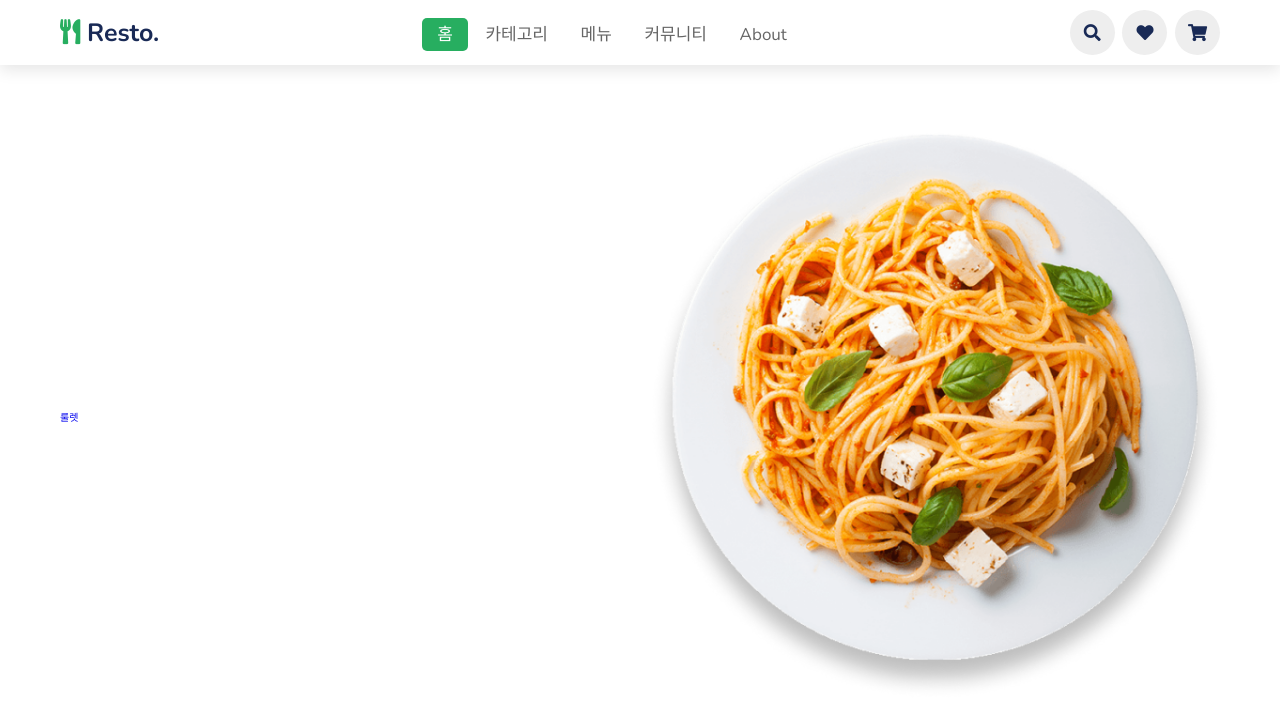
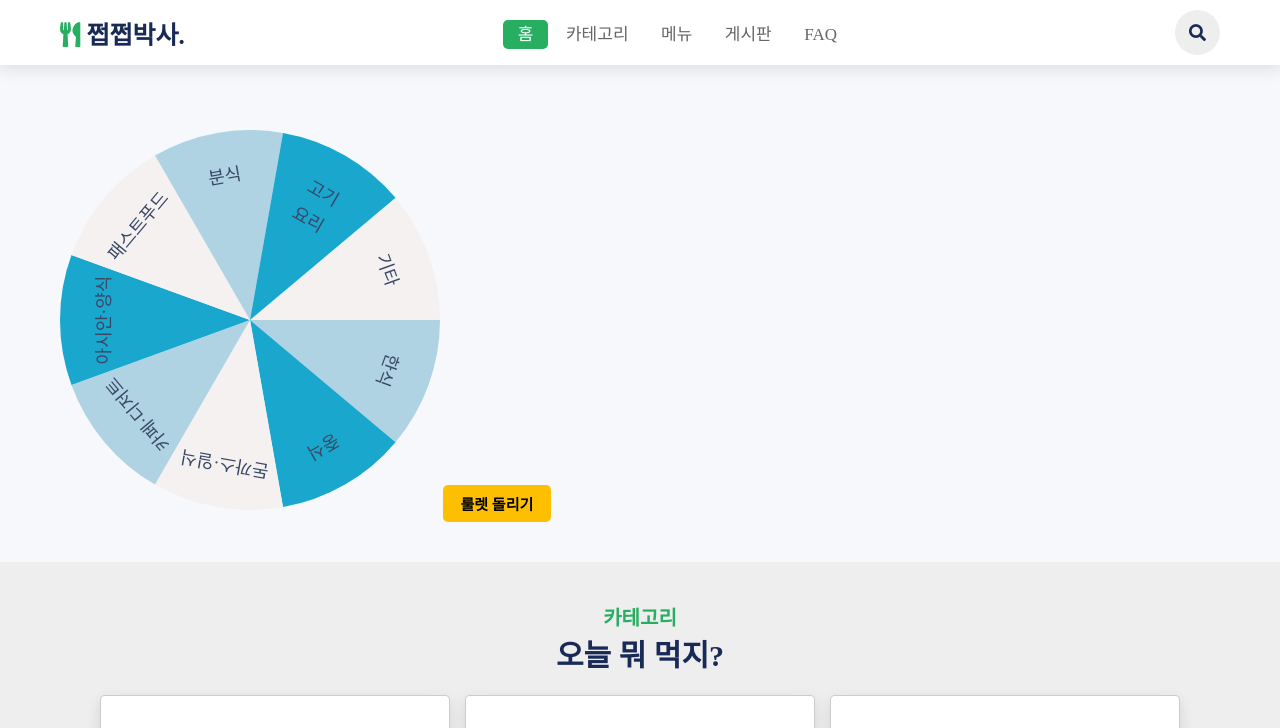
Before and after one commit to gimmetype/Opensource-Project-Basic, a Django app: page / in a window 1280 px wide. Shown: the top 728 px of the page. Run offline with Django 4.2, Linux system fonts and the light colour scheme.

Commit message:
룰렛 깨짐 수정?

```diff
--- /dev/null
+++ b/food/static/js/roulette.js
@@ -0,0 +1,66 @@
+const $c = document.querySelector("canvas");
+const ctx = $c.getContext(`2d`);
+
+
+const product = [
+  "한식", "중식", "돈까스·일식", "카페·디저트", "아시안·양식", "패스트푸드", "분식", "고기 요리", "기타",
+];
+
+const colors = ["#F6F1F1", "#AFD3E2", "#19A7CE", "#146C94"];
+
+const newMake = () => {
+    const [cw, ch] = [$c.width / 2, $c.height / 2];
+    const arc = Math.PI / (product.length / 2);
+
+    for (let i = 0; i < product.length; i++) {
+      ctx.beginPath();
+      ctx.fillStyle = colors[i % (colors.length -1)];
+      ctx.moveTo(cw, ch);
+      ctx.arc(cw, ch, cw, arc * (i - 1), arc * i);
+      ctx.fill();
+      ctx.closePath();
+    }
+
+    ctx.fillStyle = "#394867";
+    ctx.font = "18px Pretendard";
+    ctx.textAlign = "center";
+
+    for (let i = 0; i < product.length; i++) {
+      const angle = (arc * i) + (arc / 2);
+
+      ctx.save()  ;
+
+      ctx.translate(
+        cw + Math.cos(angle) * (cw - 50),
+        ch + Math.sin(angle) * (ch - 50),
+      );
+
+      ctx.rotate(angle + Math.PI / 2);
+
+      product[i].split(" ").forEach((text, j) => {
+        ctx.fillText(text, 0, 30 * j);
+      });
+
+      ctx.restore();
+    }
+}
+
+const rotate = () => {
+  $c.style.transform = `initial`;
+  $c.style.transition = `initial`;
+
+  setTimeout(() => {
+
+    const ran = Math.floor(Math.random() * product.length);
+
+    const arc = 360 / product.length;
+    const rotate = (ran * arc) + 3600 + (arc * 3) - (arc/4);
+
+    $c.style.transform = `rotate(-${rotate}deg)`;
+    $c.style.transition = `1.5s`;
+
+    setTimeout(() => alert(`오늘 ${product[ran]} 어떠신가요?`), 2000);
+  }, 1);
+};
+
+newMake();
--- a/food/static/style.css
+++ b/food/static/style.css
@@ -604,8 +604,35 @@ header .flex .icons #menu-bars{
     opacity:0;
 }
 
+@import url("https://cdn.jsdelivr.net/gh/orioncactus/pretendard/dist/web/static/pretendard.css");
+* {
+    font-family: Pretendard;
+}
 
+body {
+    background: #f7f8fc;
+}
 
+canvas {
+  transition: 2s;
+}
+
+button {
+  background: #febf00;
+  margin-top: 1rem;
+  padding: .8rem 1.8rem;
+  border: none;
+  font-size: 1.5rem;
+  font-weight: bold;
+  border-radius: 5px;
+  transition: .2s;
+  cursor: pointer;
+}
+
+button:active {
+  background: #444;
+  color: #f9f9f9;
+}
 
 
 
--- a/food/templates/foodoctor/index.html
+++ b/food/templates/foodoctor/index.html
@@ -5,7 +5,8 @@
     <meta charset="UTF-8">
     <meta http-equiv="X-UA-Compatible" content="IE=edge">
     <meta name="viewport" content="width=device-width, initial-scale=1.0">
-    <title>Complete Responsive Food Website Design Tutorial</title>
+    <title>충북대 쩝쩝박사</title>
+
 
     <link rel="stylesheet" href="https://unpkg.com/swiper/swiper-bundle.min.css" />
 
@@ -14,6 +15,7 @@
 
     <!-- custom css file link  -->
     <link rel="stylesheet" type="text/css" href="{% static 'style.css' %}">
+
 
 </head>
 <body>
@@ -24,21 +26,19 @@
 
     <section class="flex">
 
-        <a href="#" class="logo"><i class="fas fa-utensils"></i> resto.</a>
+        <a href="#" class="logo"><i class="fas fa-utensils"></i> 쩝쩝박사.</a>
 
         <nav class="navbar">
             <a class="active" href="#home">홈</a>
             <a href="#dishes">카테고리</a>
             <a href="#menu">메뉴</a>
-            <a href="#review">커뮤니티</a>
-            <a href="#about">about</a>
+            <a href="#review">게시판</a>
+            <a href="#about">FAQ</a>
         </nav>
 
         <div class="icons">
             <i class="fas fa-bars" id="menu-bars"></i>
             <i class="fas fa-search" id="search-icon"></i>
-            <a href="#" class="fas fa-heart"></a>
-            <a href="#" class="fas fa-shopping-cart"></a>
         </div>
 
     </section>
@@ -59,7 +59,7 @@
 
 <div class="container">
 
-{#    룰렛 만들기    #}
+{#룰렛 만들기#}
     <section class="home" id="home">
 
         <div class="swiper home-slider">
@@ -68,18 +68,14 @@
 
                 <div class="swiper-slide slide">
                     <div class="content">
-                        <a href="#" class="centered-button">룰렛</a>
-                    </div>
-                    <div class="image">
-                        <img src="images/home-img-1.png" alt="">
+                        <div>
+                          <canvas width="380" height='380'></canvas>
+                          <button onclick="rotate()">룰렛 돌리기</button>
+                        </div>
                     </div>
                 </div>
 
-
             </div>
-
-            <div class="swiper-pagination"></div>
-
         </div>
 
     </section>
@@ -88,160 +84,69 @@
 
 <!-- home section ends -->
 
-<!-- dishes section starts  -->
+<!-- category section starts  -->
 
 <div class="container">
 
     <section class="dishes" id="dishes">
 
         <h3 class="sub-heading"> 카테고리 </h3>
-        <h1 class="heading"> popular dishes </h1>
+        <h1 class="heading"> 오늘 뭐 먹지? </h1>
 
         <div class="box-container">
 
             <div class="box">
-                <a href="#" class="fas fa-heart"></a>
-                <a href="#" class="fas fa-eye"></a>
-                <img src="images/dish-1.png" alt="">
-                <h3>한식</h3>
-                <div class="stars">
-                    <i class="fas fa-star"></i>
-                    <i class="fas fa-star"></i>
-                    <i class="fas fa-star"></i>
-                    <i class="fas fa-star"></i>
-                    <i class="fas fa-star-half-alt"></i>
-                </div>
-                <span>$15.99</span>
-                <a href="#" class="btn">add to cart</a>
+                <img src="https://png.pngtree.com/png-clipart/20230425/original/pngtree-a-bibimbap-bowl-png-image_9101605.png" alt="" width="max-width: 90% height: auto">
+                <br>
+                <a href="#" onclick="location.href='korean_restaurants.html'" class="btn">한식</a>
             </div>
 
             <div class="box">
-                <a href="#" class="fas fa-heart"></a>
-                <a href="#" class="fas fa-eye"></a>
-                <img src="images/dish-2.png" alt="">
-                <h3>중식</h3>
-                <div class="stars">
-                    <i class="fas fa-star"></i>
-                    <i class="fas fa-star"></i>
-                    <i class="fas fa-star"></i>
-                    <i class="fas fa-star"></i>
-                    <i class="fas fa-star-half-alt"></i>
-                </div>
-                <span>$15.99</span>
-                <a href="#" class="btn">add to cart</a>
+                <img src="https://cdn.shopify.com/s/files/1/0585/0785/3956/products/c759fda4fe55a8f2b73777e31b301c8d.png?v=1656914064" alt="" width="max-width: 120% height: auto">
+                <br>
+                <a href="#" class="btn">중식</a>
             </div>
 
             <div class="box">
-                <a href="#" class="fas fa-heart"></a>
-                <a href="#" class="fas fa-eye"></a>
-                <img src="images/dish-3.png" alt="">
-                <h3>돈까스·일식</h3>
-                <div class="stars">
-                    <i class="fas fa-star"></i>
-                    <i class="fas fa-star"></i>
-                    <i class="fas fa-star"></i>
-                    <i class="fas fa-star"></i>
-                    <i class="fas fa-star-half-alt"></i>
-                </div>
-                <span>$15.99</span>
-                <a href="#" class="btn">add to cart</a>
+                <img src="https://dltnswn2121.mycafe24.com/wp-content/uploads/2022/07/slider_iteam.png" alt="" width="max-width: 80% height: auto">
+                <br>
+                <a href="#" class="btn">돈까스·일식</a>
             </div>
 
             <div class="box">
-                <a href="#" class="fas fa-heart"></a>
-                <a href="#" class="fas fa-eye"></a>
-                <img src="images/dish-4.png" alt="">
-                <h3>카페·디저트</h3>
-                <div class="stars">
-                    <i class="fas fa-star"></i>
-                    <i class="fas fa-star"></i>
-                    <i class="fas fa-star"></i>
-                    <i class="fas fa-star"></i>
-                    <i class="fas fa-star-half-alt"></i>
-                </div>
-                <span>$15.99</span>
-                <a href="#" class="btn">add to cart</a>
+                <img src="http://www.breadnco.kr/wp-content/uploads/2022/05/%EB%8F%8C%EC%B2%B4%EC%BD%9C%EB%93%9C%EB%B8%8C%EB%A3%A8%EC%A0%9C%ED%92%88%EB%93%B1%EB%A1%9D%EC%9A%A9.png" alt="" width="max-width: 100% height: auto">
+                <br>
+                <a href="#" class="btn">카페·디저트</a>
             </div>
 
             <div class="box">
-                <a href="#" class="fas fa-heart"></a>
-                <a href="#" class="fas fa-eye"></a>
-                <img src="images/dish-5.png" alt="">
-                <h3>아시안·양식</h3>
-                <div class="stars">
-                    <i class="fas fa-star"></i>
-                    <i class="fas fa-star"></i>
-                    <i class="fas fa-star"></i>
-                    <i class="fas fa-star"></i>
-                    <i class="fas fa-star-half-alt"></i>
-                </div>
-                <span>$15.99</span>
-                <a href="#" class="btn">add to cart</a>
+                <img src="https://namuya.co.kr/board/data/file/menu/2040648481_KnbaLuCp_d51db689280cb798f095c5916ca165d54db14e7f.png" alt="" width="max-width: 100% height: auto">
+                <br>
+                <a href="#" class="btn">아시안·양식</a>
             </div>
 
             <div class="box">
-                <a href="#" class="fas fa-heart"></a>
-                <a href="#" class="fas fa-eye"></a>
-                <img src="images/dish-6.png" alt="">
-                <h3>패스트푸드</h3>
-                <div class="stars">
-                    <i class="fas fa-star"></i>
-                    <i class="fas fa-star"></i>
-                    <i class="fas fa-star"></i>
-                    <i class="fas fa-star"></i>
-                    <i class="fas fa-star-half-alt"></i>
-                </div>
-                <span>$15.99</span>
-                <a href="#" class="btn">add to cart</a>
+                <img src="https://www.pngplay.com/wp-content/uploads/7/Hamburger-Sandwich-PNG-HD-Quality.png" alt="" width="max-width: 100% height: auto">
+                <br>
+                <a href="#" class="btn">패스트푸드</a>
             </div>
 
             <div class="box">
-                <a href="#" class="fas fa-heart"></a>
-                <a href="#" class="fas fa-eye"></a>
-                <img src="images/dish-1.png" alt="">
-                <h3>분식</h3>
-                <div class="stars">
-                    <i class="fas fa-star"></i>
-                    <i class="fas fa-star"></i>
-                    <i class="fas fa-star"></i>
-                    <i class="fas fa-star"></i>
-                    <i class="fas fa-star-half-alt"></i>
-                </div>
-                <span>$15.99</span>
-                <a href="#" class="btn">add to cart</a>
+                <img src="https://cdn.shopify.com/s/files/1/0585/0785/3956/products/9383a6402cbf2028bf5f4feeaafe4b7a.png?v=1656410416" alt="" width="max-width: 100% height: auto">
+                <br>
+                <a href="#" class="btn">분식</a>
             </div>
 
             <div class="box">
-            <a href="#" class="fas fa-heart"></a>
-            <a href="#" class="fas fa-eye"></a>
-            <img src="images/dish-1.png" alt="">
-            <h3>고기</h3>
-            <div class="stars">
-                <i class="fas fa-star"></i>
-                <i class="fas fa-star"></i>
-                <i class="fas fa-star"></i>
-                <i class="fas fa-star"></i>
-                <i class="fas fa-star-half-alt"></i>
-            </div>
-            <span>$15.99</span>
-            <a href="#" class="btn">add to cart</a>
-
+                <img src="https://convenii.com/web/product/big/202212/8f7fed34847bdd7e7a1d64273805ee97.png" alt="" width="max-width: 100% height: auto">
+                <br>
+                <a href="#" class="btn">고기 요리</a>
             </div>
 
             <div class="box">
-            <a href="#" class="fas fa-heart"></a>
-            <a href="#" class="fas fa-eye"></a>
-            <img src="images/dish-1.png" alt="">
-            <h3>기타</h3>
-            <div class="stars">
-                <i class="fas fa-star"></i>
-                <i class="fas fa-star"></i>
-                <i class="fas fa-star"></i>
-                <i class="fas fa-star"></i>
-                <i class="fas fa-star-half-alt"></i>
-            </div>
-            <span>$15.99</span>
-            <a href="#" class="btn">add to cart</a>
+                <img src="https://wonderbites.app/wp-content/uploads/2021/11/burrito-bowl-pork-1.webp" alt="" width="max-width: 100% height: auto">
+                <br>
+                <a href="#" class="btn">기타</a>
             </div>
 
         </div>
@@ -452,13 +357,14 @@
 
 <!-- menu section ends -->
 
-<!-- review section starts  -->
+
+<!-- board section starts  -->
 
 <div class="container">
 
     <section class="review" id="review">
 
-        <h3 class="sub-heading"> 커뮤니티 </h3>
+        <h3 class="sub-heading">게시판</h3>
         <h1 class="heading"> what they say </h1>
 
         <div class="swiper review-slider">
@@ -548,6 +454,8 @@
 </div>
 
 <!-- review section ends -->
+
+
 <!-- about section starts  -->
 
 <div class="container">
@@ -654,8 +562,14 @@
 
 <script src="https://unpkg.com/swiper/swiper-bundle.min.js"></script>
 
+
 <!-- custom js file link  -->
-<script src="js/script.js"></script>
+<script src="static/js/script.js"></script>
+
+<!-- roulette js file link  -->
+<script src="static/js/roulette.js"></script>
+
+
 
 </body>
 </html>
```
Also changed, not shown: food/templates/foodoctor/korean_restaurants.html (added, +198 -0 lines), 1 other file.
